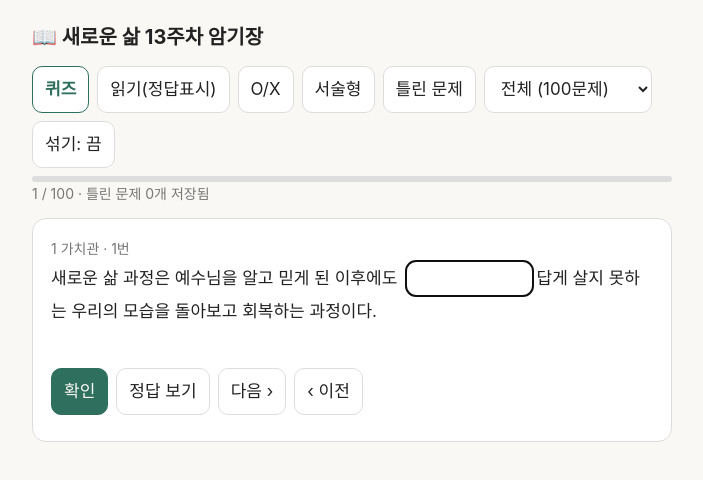
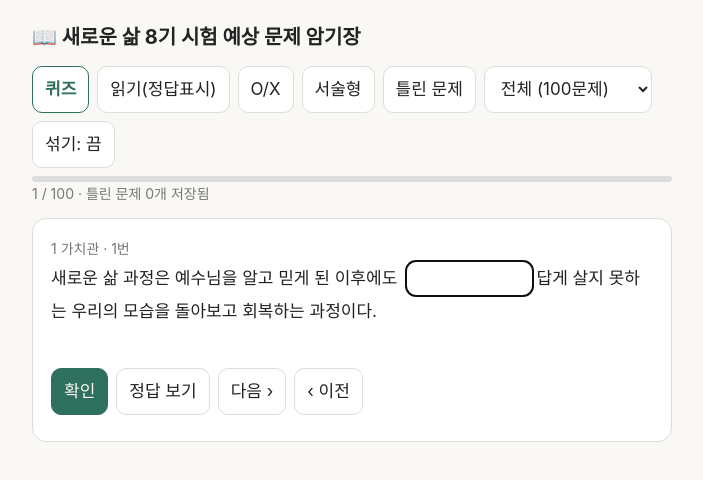
Before and after one commit to bin-cloud17/newlife, a plain HTML site: page index.html in a window 1280 px wide. Shown: the whole page, without its empty margins (288-991 px from the left). Drawn offline with Linux system fonts and the light colour scheme.

Commit message:
Update index.html

```diff
--- a/index.html
+++ b/index.html
@@ -19,7 +19,7 @@ input.ok{border-color:var(--ok);color:var(--ok)}input.x{border-color:var(--no);c
 .msg{min-height:1.5em;margin:8px 0;font-weight:700}
 .li{padding:10px 0;border-bottom:1px solid var(--bd)}
 </style></head><body><main>
-<h1>📖 새로운 삶 13주차 암기장</h1>
+<h1>📖 새로운 삶 8기 시험 예상 문제 암기장</h1>
 <div class="row"><button id="mq" class="on">퀴즈</button><button id="mr">읽기(정답표시)</button><button id="mx">O/X</button><button id="me">서술형</button><button id="mw">틀린 문제</button>
 <select id="sec"></select><button id="sh">섞기: 끔</button></div>
 <div class="bar"><i id="pg"></i></div><div class="no" id="st"></div>
```
